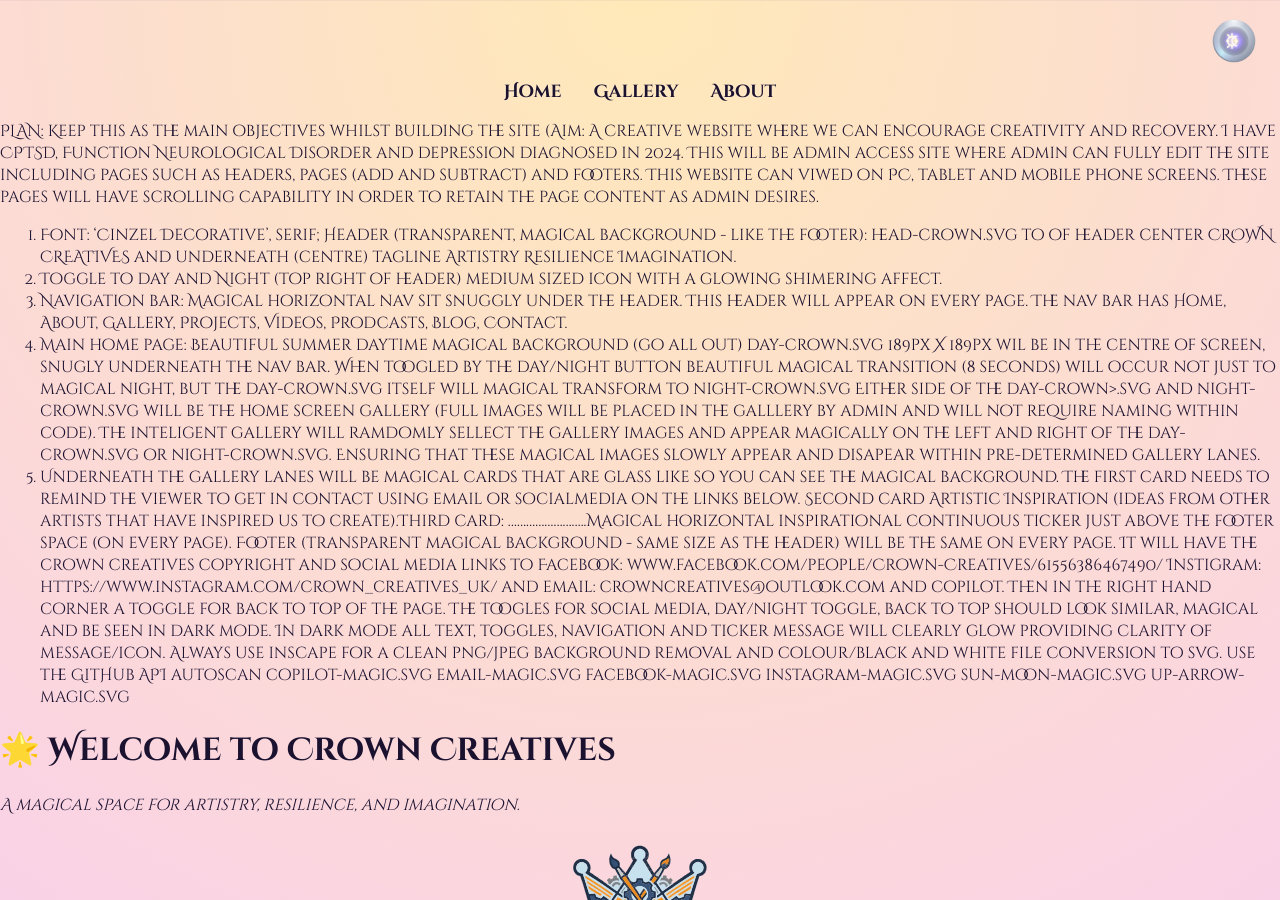
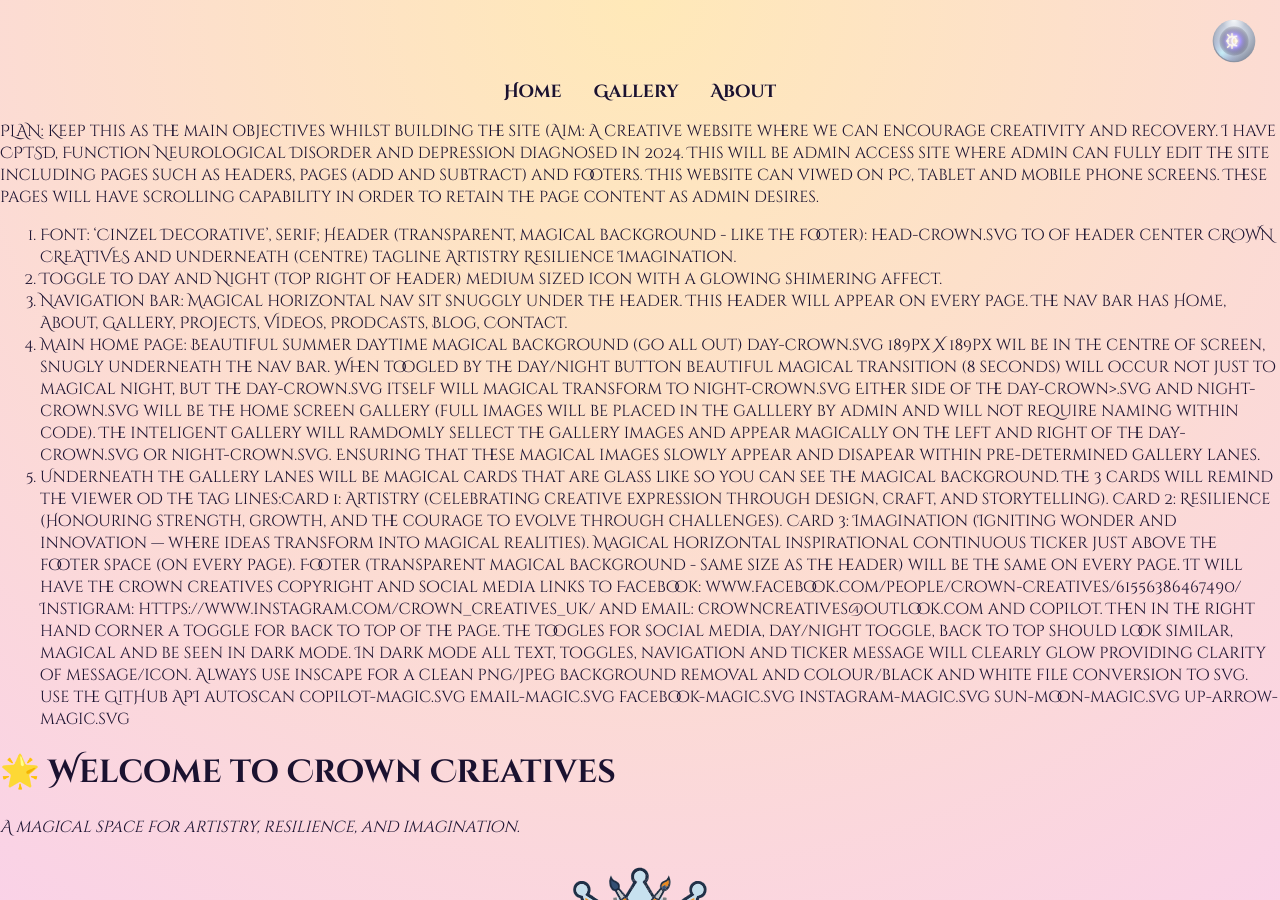
Before and after one commit to PmR76/crown-creatives-v2, a Jekyll site: the page built from PLAN.md, in a window 1280 px wide and 900 px high. Built offline with Jekyll 4.4.1, drawn with Linux system fonts in a browser that asks for light colours; our own code applies the rules of GitHub Pages for plain Markdown files.

Commit message:
Update PLAN.md

```diff
--- a/PLAN.md
+++ b/PLAN.md
@@ -8,8 +8,8 @@ pages (add and subtract) and footers. This website can viwed on PC, tablet and m
 beautiful magical transition (8 seconds) will occur not just to magical night, but the day-crown.svg itself will magical transform to night-crown.svg Either side of the day-crown>.svg and night-crown.svg will be
 the home screen gallery (full images will be placed in the galllery by admin and will not require naming within code). The inteligent gallery will ramdomly sellect the gallery images and appear magically on the left and right of the day-crown.svg or night-crown.svg. Ensuring that these
 magical images slowly appear and disapear within pre-determined gallery lanes.
-5. Underneath the gallery lanes will be magical cards that are glass like so you can see the magical background. The first card needs to remind the viewer to get in contact using email or socialmedia on the links
-below. Second card Artistic Inspiration (ideas from other artists that have inspired us to create).Third card: ..........................Magical horizontal inspirational continuous ticker just above the footer space (on every page). Footer (transparent magical background - same size as the header) will be the same on every page. It will have the crown creatives copyright and social media links to
+5. Underneath the gallery lanes will be magical cards that are glass like so you can see the magical background. The 3 cards will remind the viewer od the tag lines:Card 1: Artistry (Celebrating creative expression through design, craft, and storytelling). Card 2: Resilience (Honouring strength, growth, and the courage to evolve through challenges). Card 3: Imagination (Igniting wonder and innovation — where ideas transform into magical realities).
+Magical horizontal inspirational continuous ticker just above the footer space (on every page). Footer (transparent magical background - same size as the header) will be the same on every page. It will have the crown creatives copyright and social media links to
 Facebook:   www.facebook.com/people/Crown-Creatives/61556386467490/ Instigram: https://www.instagram.com/crown_creatives_uk/ and email: crowncreatives@outlook.com and copilot.
 Then in the right hand corner a toggle for back to top of the page. The toogles for social media, day/night toggle, back to top should look similar, magical and be seen in dark mode. In dark mode all text, toggles, navigation and ticker message will clearly glow providing clarity of message/icon.
 Always use inscape for a clean png/jpeg background removal and colour/black and white file conversion to svg.
```
